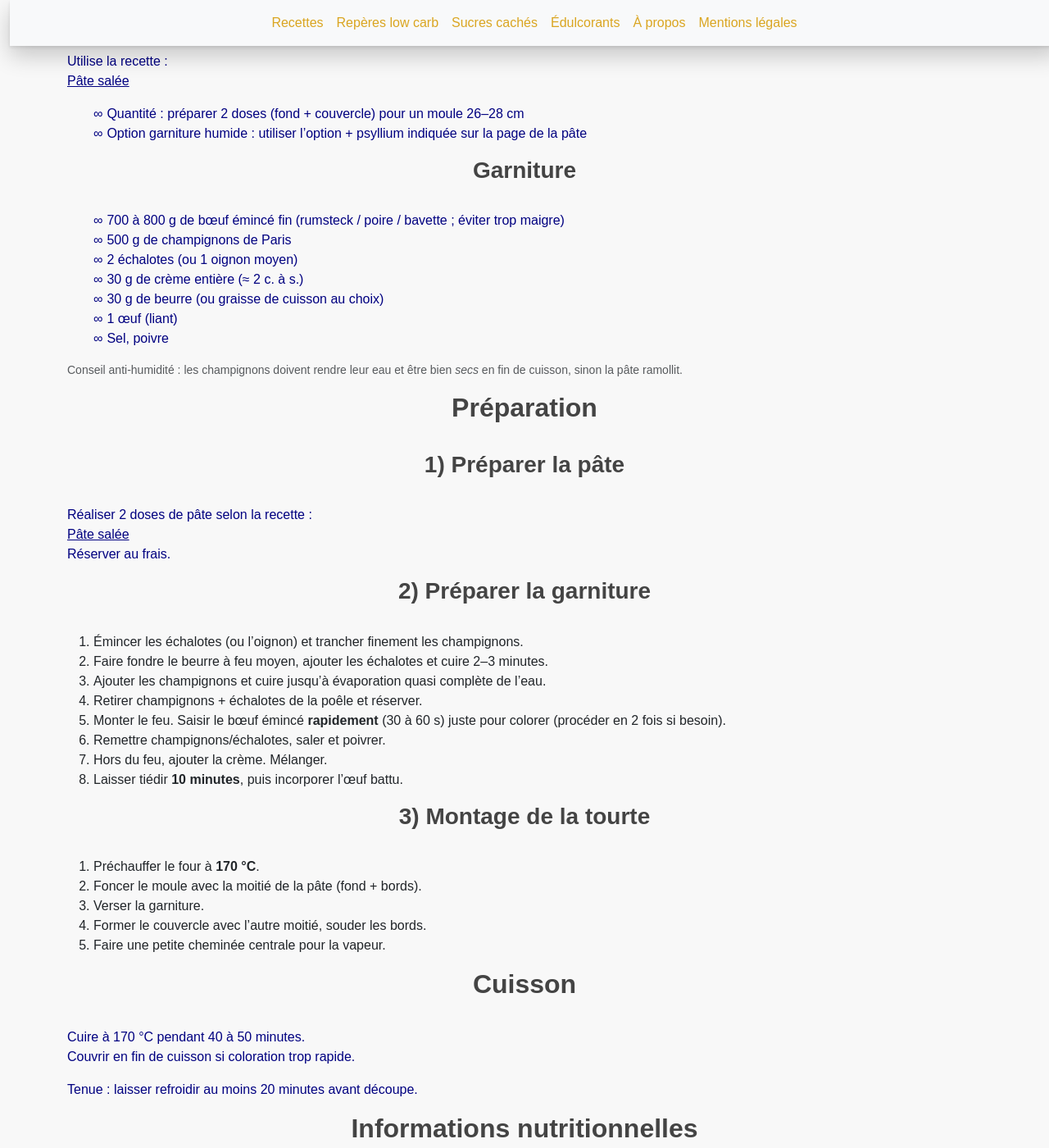
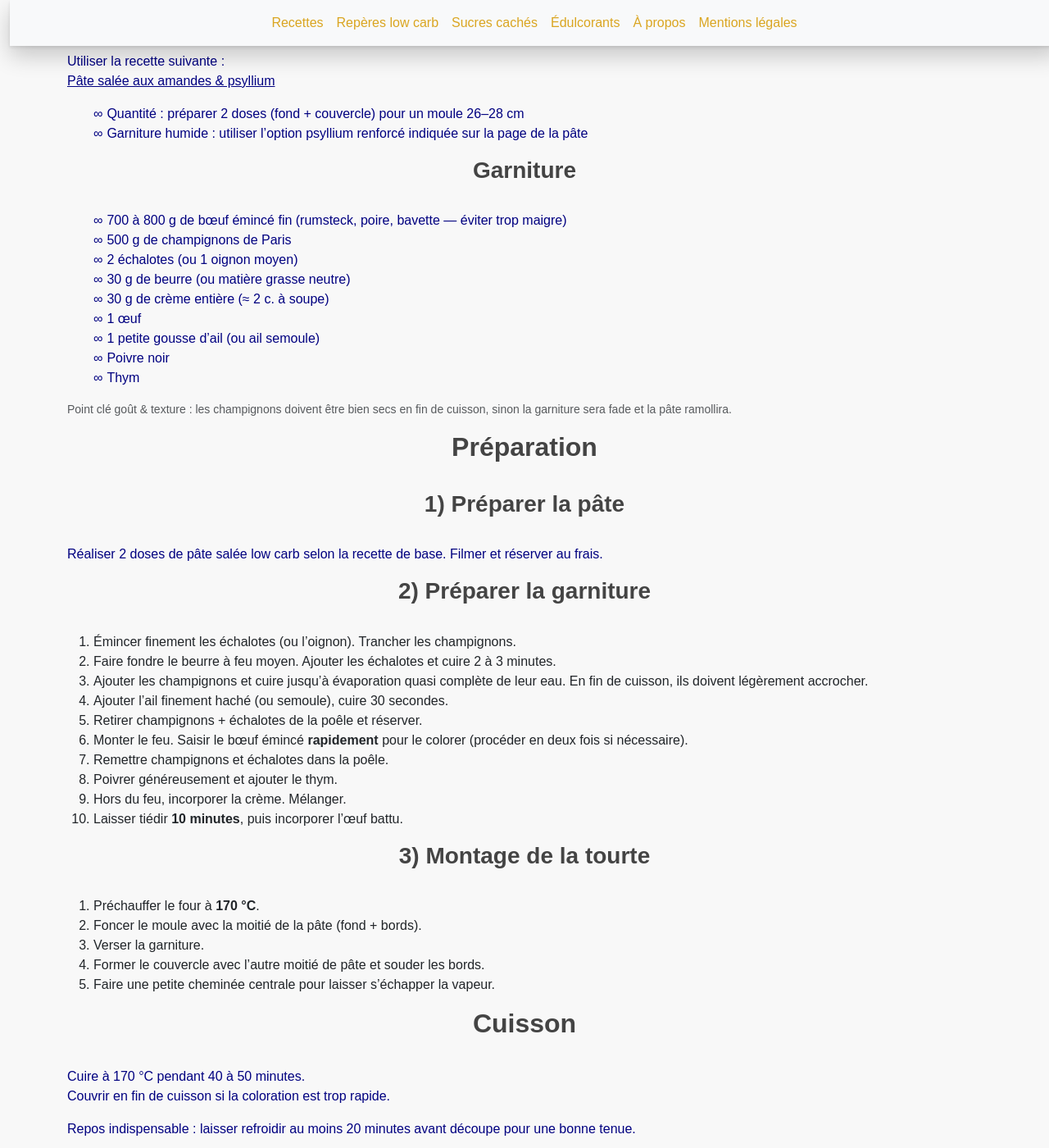
Before and after one commit to laurie-boissay/laurie-boissay.github.io, a Jekyll site: the page built from recettes/tourte-boeuf.html, in a window 1280 px wide and 1400 px high, scrolled down 484 px. Shown: the whole window at 82% size. Built offline with Jekyll 4.4.1, drawn with Linux system fonts in a browser that asks for light colours; some of the changed text lies outside the part shown.

Commit message:
Update tourte-boeuf.html
ajout de gout !

```diff
--- a/recettes/tourte-boeuf.html
+++ b/recettes/tourte-boeuf.html
@@ -34,8 +34,9 @@ extra_head: |
       "Crème entière 30 g",
       "Beurre 30 g",
       "Œuf 1",
-      "Sel",
-      "Poivre"
+      "Ail 1 petite gousse",
+      "Poivre noir",
+      "Thym"
     ]
   }
   </script>
@@ -53,72 +54,78 @@ extra_head: |
 
 <h3>Pâte salée low carb</h3>
 <p>
-  Utilise la recette :<br>
-  <a href="./pate-salee.html"><strong>Pâte salée</strong></a>
+  Utiliser la recette suivante :<br>
+  <a href="./pate-salee.html"><strong>Pâte salée aux amandes & psyllium</strong></a>
 </p>
 <ul>
   <li><strong>Quantité :</strong> préparer <strong>2 doses</strong> (fond + couvercle) pour un moule 26–28 cm</li>
-  <li><strong>Option garniture humide :</strong> utiliser l’option <strong>+ psyllium</strong> indiquée sur la page de la pâte</li>
+  <li><strong>Garniture humide :</strong> utiliser l’option <strong>psyllium renforcé</strong> indiquée sur la page de la pâte</li>
 </ul>
 
 <h3>Garniture</h3>
 <ul>
-  <li><strong>700 à 800 g</strong> de bœuf <strong>émincé fin</strong> (rumsteck / poire / bavette ; éviter trop maigre)</li>
-  <li>500 g de champignons de Paris</li>
-  <li>2 échalotes (ou 1 oignon moyen)</li>
-  <li>30 g de crème entière (≈ 2 c. à s.)</li>
-  <li>30 g de beurre (ou graisse de cuisson au choix)</li>
-  <li>1 œuf (liant)</li>
-  <li>Sel, poivre</li>
+  <li><strong>700 à 800 g</strong> de bœuf <strong>émincé fin</strong> (rumsteck, poire, bavette — éviter trop maigre)</li>
+  <li><strong>500 g</strong> de champignons de Paris</li>
+  <li><strong>2</strong> échalotes (ou 1 oignon moyen)</li>
+  <li><strong>30 g</strong> de beurre (ou matière grasse neutre)</li>
+  <li><strong>30 g</strong> de crème entière (≈ 2 c. à soupe)</li>
+  <li><strong>1</strong> œuf</li>
+  <li><strong>1</strong> petite gousse d’ail (ou ail semoule)</li>
+  <li>Poivre noir</li>
+  <li>Thym</li>
 </ul>
 
 <p class="small text-muted">
-  Conseil anti-humidité : les champignons doivent rendre leur eau et être bien <em>secs</em> en fin de cuisson,
-  sinon la pâte ramollit.
+  Point clé goût & texture : les champignons doivent être <strong>bien secs</strong> en fin de cuisson,
+  sinon la garniture sera fade et la pâte ramollira.
 </p>
 
 <h2>Préparation</h2>
 
 <h3>1) Préparer la pâte</h3>
 <p>
-  Réaliser <strong>2 doses</strong> de pâte selon la recette :<br>
-  <a href="./pate-salee.html"><strong>Pâte salée</strong></a><br>
-  Réserver au frais.
+  Réaliser <strong>2 doses</strong> de pâte salée low carb selon la recette de base.
+  Filmer et réserver au frais.
 </p>
 
 <h3>2) Préparer la garniture</h3>
 <ol>
-  <li>Émincer les échalotes (ou l’oignon) et trancher finement les champignons.</li>
-  <li>Faire fondre le beurre à feu moyen, ajouter les échalotes et cuire 2–3 minutes.</li>
-  <li>Ajouter les champignons et cuire jusqu’à évaporation quasi complète de l’eau.</li>
+  <li>Émincer finement les échalotes (ou l’oignon). Trancher les champignons.</li>
+  <li>Faire fondre le beurre à feu moyen. Ajouter les échalotes et cuire 2 à 3 minutes.</li>
+  <li>Ajouter les champignons et cuire jusqu’à évaporation quasi complète de leur eau.
+      En fin de cuisson, ils doivent légèrement accrocher.</li>
+  <li>Ajouter l’ail finement haché (ou semoule), cuire 30 secondes.</li>
   <li>Retirer champignons + échalotes de la poêle et réserver.</li>
-  <li>Monter le feu. Saisir le bœuf émincé <strong>rapidement</strong> (30 à 60 s) juste pour colorer
-      (procéder en 2 fois si besoin).</li>
-  <li>Remettre champignons/échalotes, saler et poivrer.</li>
-  <li>Hors du feu, ajouter la crème. Mélanger.</li>
+  <li>Monter le feu. Saisir le bœuf émincé <strong>rapidement</strong> pour le colorer
+      (procéder en deux fois si nécessaire).</li>
+  <li>Remettre champignons et échalotes dans la poêle.</li>
+  <li>Poivrer généreusement et ajouter le thym.</li>
+  <li>Hors du feu, incorporer la crème. Mélanger.</li>
   <li>Laisser tiédir <strong>10 minutes</strong>, puis incorporer l’œuf battu.</li>
 </ol>
 
 <h3>3) Montage de la tourte</h3>
 <ol>
-  <li>Préchauffer le four à <strong>170 °C</strong>.</li>
+  <li>Préchauffer le four à <strong>170&nbsp;°C</strong>.</li>
   <li>Foncer le moule avec la moitié de la pâte (fond + bords).</li>
   <li>Verser la garniture.</li>
-  <li>Former le couvercle avec l’autre moitié, souder les bords.</li>
-  <li>Faire une petite cheminée centrale pour la vapeur.</li>
+  <li>Former le couvercle avec l’autre moitié de pâte et souder les bords.</li>
+  <li>Faire une petite cheminée centrale pour laisser s’échapper la vapeur.</li>
 </ol>
 
 <h2>Cuisson</h2>
 <p>
-  Cuire à <strong>170 °C</strong> pendant <strong>40 à 50 minutes</strong>.<br>
-  Couvrir en fin de cuisson si coloration trop rapide.
+  Cuire à <strong>170&nbsp;°C</strong> pendant <strong>40 à 50 minutes</strong>.<br>
+  Couvrir en fin de cuisson si la coloration est trop rapide.
 </p>
 <p>
-  <strong>Tenue :</strong> laisser refroidir <strong>au moins 20 minutes</strong> avant découpe.
+  <strong>Repos indispensable :</strong> laisser refroidir <strong>au moins 20 minutes</strong>
+  avant découpe pour une bonne tenue.
 </p>
 
 <h2>Informations nutritionnelles</h2>
-<p>Valeurs estimées pour 1 portion (sur 6) :</p>
+
+<p>Valeurs estimées <strong>par portion</strong> (1/6 de la tourte) :</p>
 
 <div class="table-responsive">
   <table class="table table-striped">
@@ -128,21 +135,20 @@ extra_head: |
       <tr><th>Lipides</th><td>≈ 46 g</td></tr>
       <tr><th>Glucides</th><td>≈ 9,5 g</td></tr>
       <tr><th>Fibres</th><td>≈ 6,5 g</td></tr>
-      <tr><th>Glucides nets</th><td>≈ 3 g</td></tr>
       <tr><th>Fructose</th><td>≈ 0,7 g</td></tr>
     </tbody>
   </table>
 </div>
 
 <p class="small text-muted">
-  Valeurs estimées. Les glucides proviennent surtout des champignons et des échalotes.
+  Valeurs estimées. Les glucides proviennent principalement des champignons et des échalotes.
 </p>
 
 <h2>Notes low carb</h2>
 <ul>
-  <li>✔ <strong>Low carb modéré</strong> : compatible.</li>
-  <li>✔ <strong>Riche en fibres</strong> : pâte amandes + psyllium.</li>
-  <li>✔ <strong>Très protéiné</strong> : bœuf + œuf.</li>
-  <li>✔ <strong>Congelable / micro-ondable</strong> : portions individuelles OK, réchauffage doux.</li>
-  <li>⚠ Échalotes/oignon : augmenter ou réduire selon ta tolérance glucidique.</li>
+  <li>✔ Compatible <strong>low carb modéré</strong>.</li>
+  <li>✔ Riche en fibres (pâte amandes + psyllium).</li>
+  <li>✔ Très protéiné (bœuf + œuf).</li>
+  <li>✔ Congelable et micro-ondable (réchauffage doux).</li>
+  <li>ℹ Le goût repose sur les <strong>sucs de cuisson</strong>, l’ail, le poivre et le thym, sans ajout de sel.</li>
 </ul>
```
Also changed, not shown: other parts of recettes/tourte-boeuf.html (+2 -2 lines).
